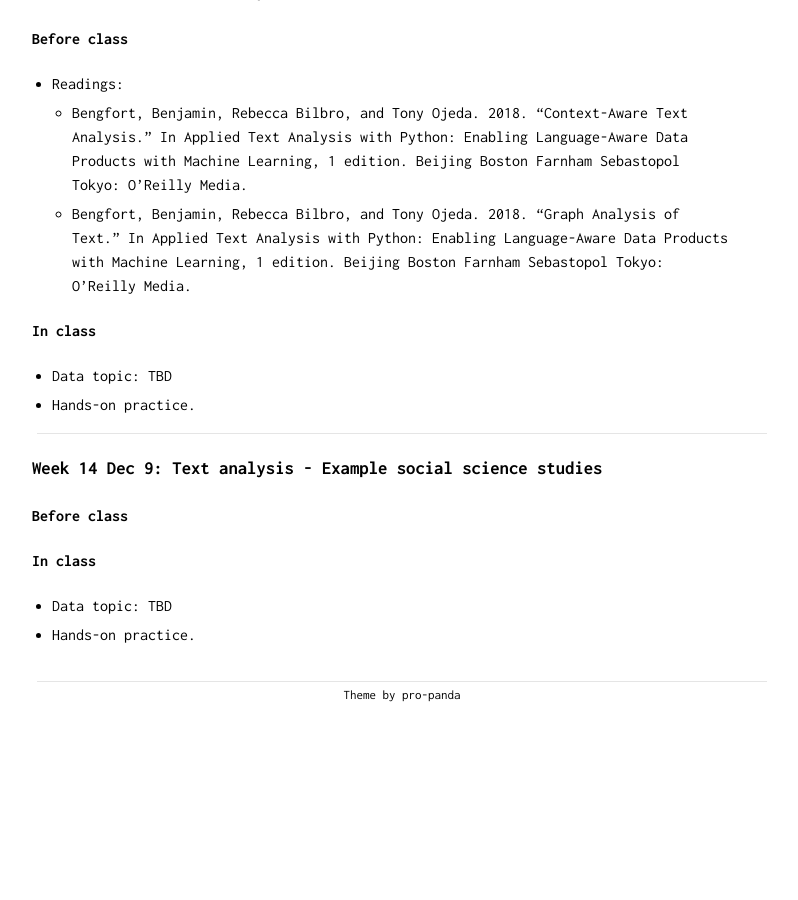
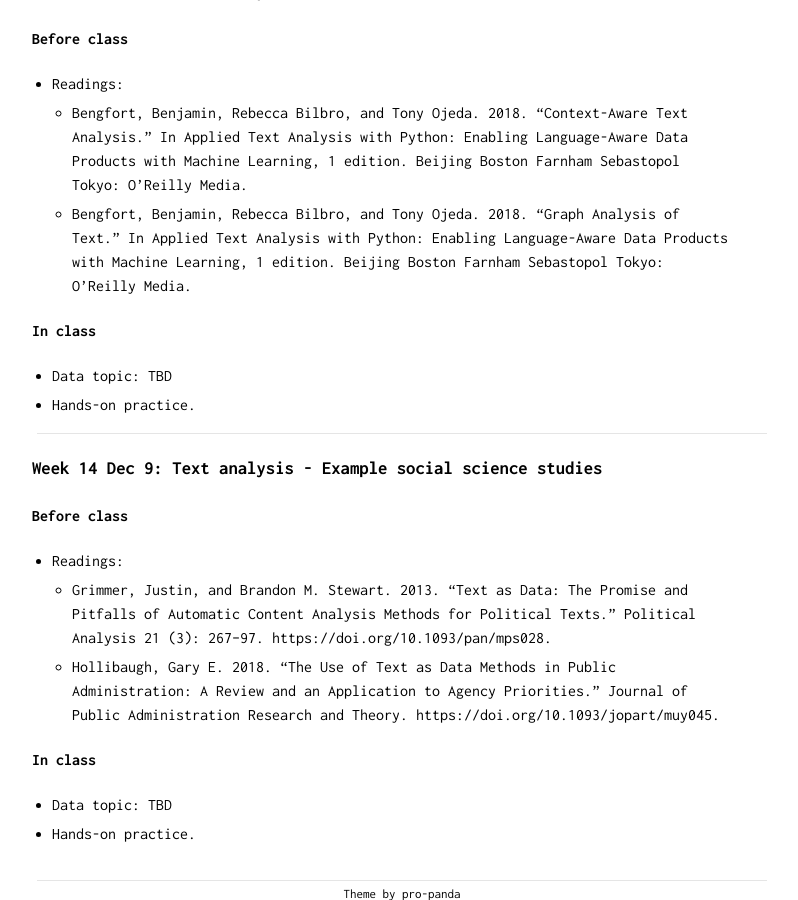
Before and after one commit to Xinjian-Paul-Li/open_data, a Jekyll site: the page built from docs/course_schedule.md, in a window 1280 px wide and 900 px high, scrolled down 7090 px. Shown: the whole window, without its empty margins (238-1036 px from the left). Built offline with Jekyll 4.4.1, drawn with Linux system fonts in a browser that asks for light colours; our own code applies the rules of GitHub Pages for plain Markdown files; before the commit the page ends 7791 px from its top, so only the background shows below that.

Commit message:
update course

```diff
--- a/docs/course_schedule.md
+++ b/docs/course_schedule.md
@@ -234,6 +234,10 @@ Text analysis in social sciences
 ---
 ### <a name="w14"></a> Week 14 Dec 9: Text analysis - Example social science studies
 #### Before class
+- Readings:
+	- Grimmer, Justin, and Brandon M. Stewart. 2013. “Text as Data: The Promise and Pitfalls of Automatic Content Analysis Methods for Political Texts.” Political Analysis 21 (3): 267–97. https://doi.org/10.1093/pan/mps028.
+	- Hollibaugh, Gary E. 2018. “The Use of Text as Data Methods in Public Administration: A Review and an Application to Agency Priorities.” Journal of Public Administration Research and Theory. https://doi.org/10.1093/jopart/muy045.
+
 #### In class
 - Data topic: TBD
 - Hands-on practice.
```
